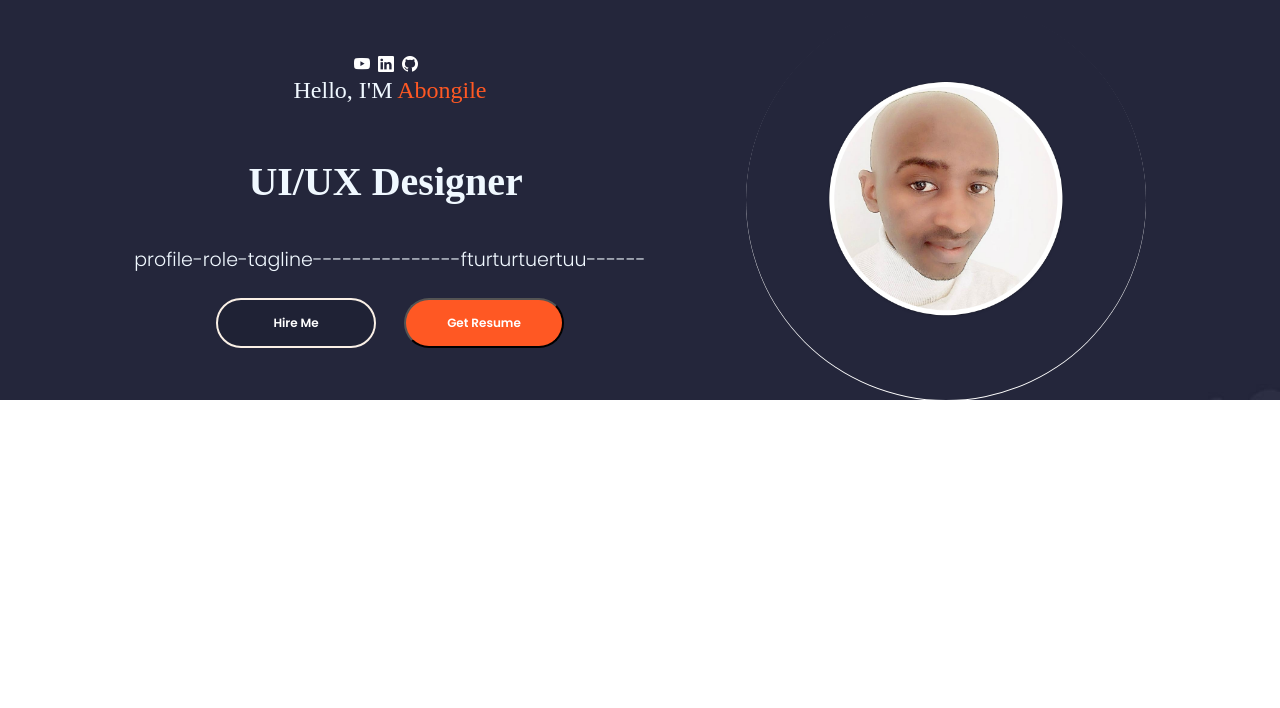
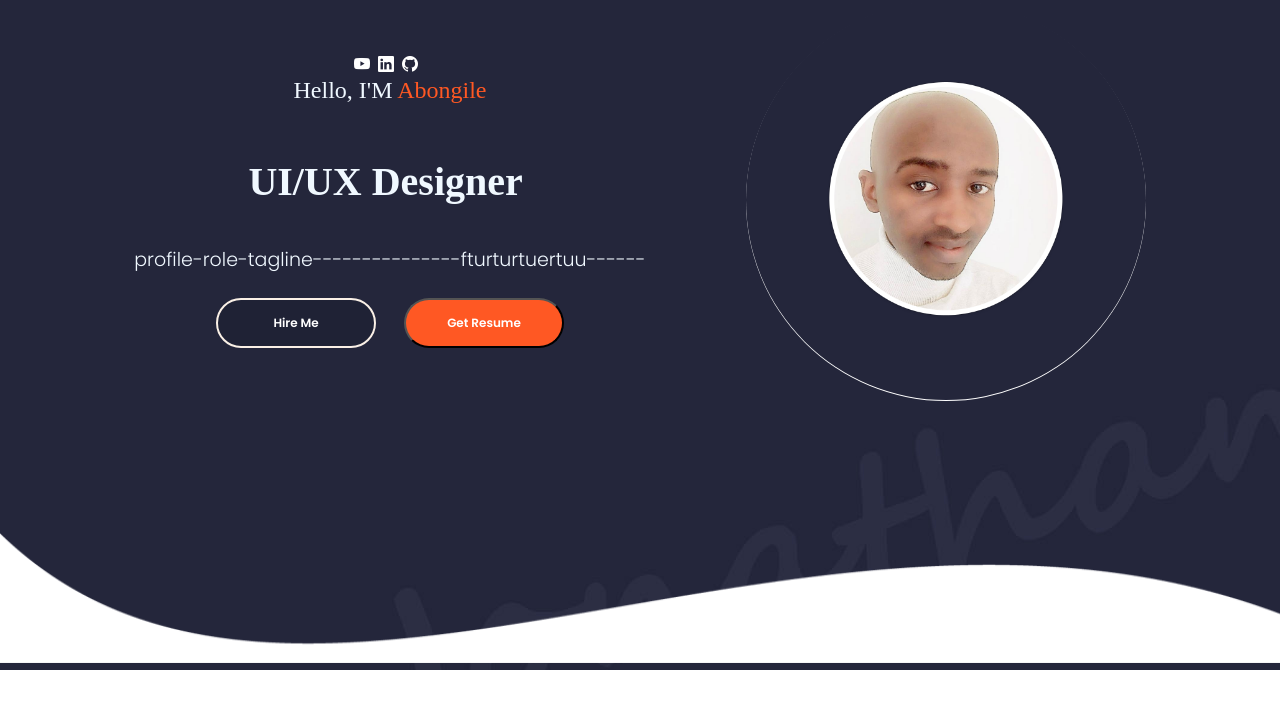
Before and after one commit to 214254151/https---github.com-214254151-Mp-Portfolio0, a React (Create React App) app: page / in a window 1280 px wide. Shown: the top 708 px of the page. Built offline with nearby package versions, Linux system fonts and the light colour scheme.

Commit message:
rendering home.js

```diff
--- a/src/App.js
+++ b/src/App.js
@@ -1,14 +1,11 @@
+import "./App.css";
+import Home from "./PortfolioContainer/Home/Home";
 
-
-import "./App.css";
-import Profile from "./PortfolioContainer/Home/Profile";
-import Footer from "./PortfolioContainer/Home/Footer/Footer";
 
 
 function App() {
   return <div className="App">
-    <Profile/>
-    <Footer/>
+    <Home/>
   </div>;
 
 }
--- a/src/PortfolioContainer/Home/Home.js
+++ b/src/PortfolioContainer/Home/Home.js
@@ -1,9 +1,14 @@
 import React from "react";
+import Profile from "./Profile/Profile";
+import Footer from "./Footer/Footer";
+import "./Home.css";
+
 
 export default function Home(){
     return(
-        <div>
-
+        <div className="home-container">
+            <Profile/>
+            <Footer/>
         </div>
     )
 }
--- a/src/PortfolioContainer/Home/Profile.css
+++ b/src/PortfolioContainer/Home/Profile/Profile.css
@@ -4,7 +4,6 @@
     justify-content: center;
     height: 10%;
     min-height: fit-content;
-    background-image: url(../../assets/Home/bg.jpg);
 }
 
 .profile-parent{
@@ -67,7 +66,7 @@
 .profile-picture-background{
     height: 100%;
     width: 100%;
-    background-image: url(../../assets/Home/Profile.png);
+    background-image: url(../../../assets/Home/Profile.png);
     background-size:cover;
     border-radius: 50%;
     background-repeat: no-repeat;
```
Also changed, not shown: src/PortfolioContainer/Home/Profile/Profile.js (renamed from src/PortfolioContainer/Home/Profile.js).
